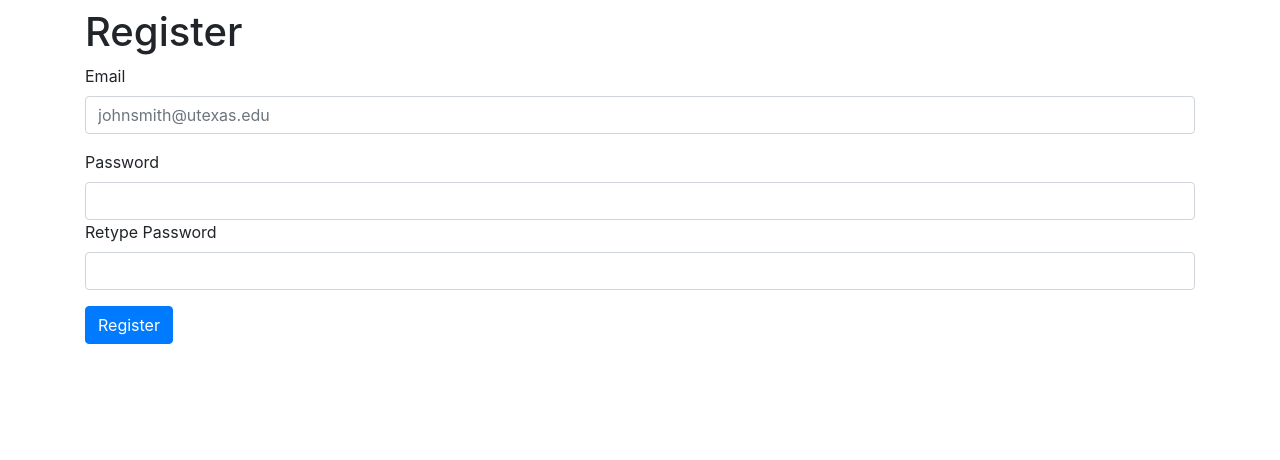
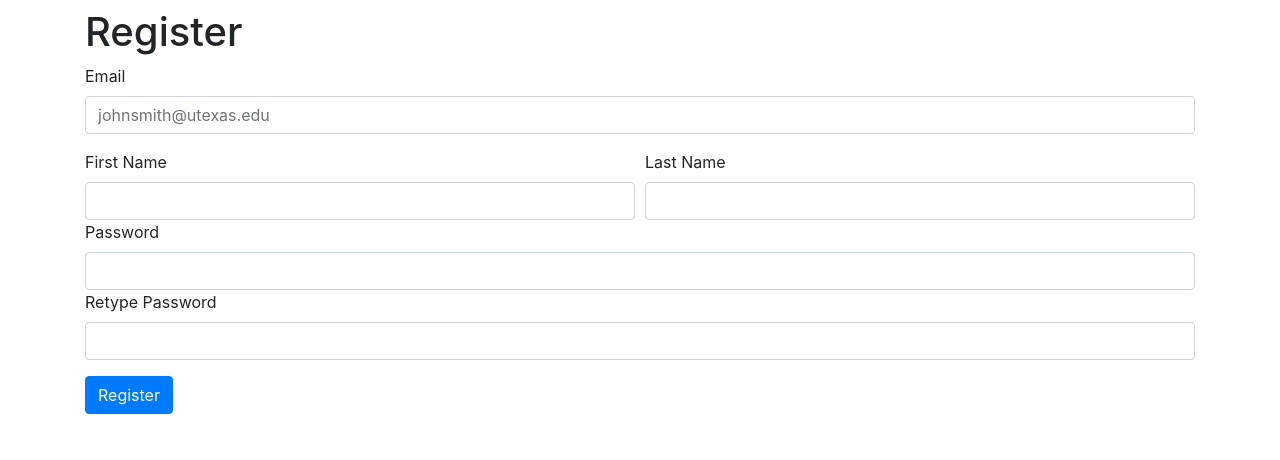
Before and after one commit to xindixu/prep-for-job, a Flask app: page /auth/register/ in a window 1280 px wide. Shown: the part 56-516 px from the top of the page. Run offline with Flask 2, Linux system fonts and the light colour scheme; some libraries are stand-ins or nearby versions.

Commit message:
Added a few more fields to the users table

```diff
--- a/app/config.py
+++ b/app/config.py
@@ -1,4 +1,4 @@
 DEBUG = True
 SECRET_KEY = 'dev'
-SQLALCHEMY_DATABASE_URI = "postgresql://periodicaidan:p1sS?i#a7lI!@localhost:5432/prepforjob"
+SQLALCHEMY_DATABASE_URI = ""
 SQLALCHEMY_TRACK_MODIFICATIONS = False
--- a/app/forms.py
+++ b/app/forms.py
@@ -2,8 +2,11 @@ from flask_wtf import FlaskForm
 from wtforms import StringField, PasswordField, SubmitField, validators
 from wtforms.csrf.core import CSRFTokenField
 
+
 class RegistrationForm (FlaskForm):
     email = StringField(u"Email", validators=[validators.DataRequired(), validators.Email("Email invalid")])
+    first_name = StringField(u"First Name", validators=[validators.DataRequired()])
+    last_name = StringField(u"Last Name", validators=[validators.DataRequired()])
     password = PasswordField(u"Password", validators=[
         validators.DataRequired(),
         validators.EqualTo("confirm_password", "Passwords must match"),
--- a/app/main.py
+++ b/app/main.py
@@ -145,9 +145,12 @@ def create_app(test_config=None):
         if request.method == 'POST' and form.validate_on_submit():
             email = form.email.data
             password = form.password.data
+            first_name = form.first_name.data
+            last_name = form.last_name.data
             try:
-                u = Users.new_member(email, password)
-                if not u:
+                u = Users.new_member(email, password, first_name, last_name)
+                if u is None:
+                    print(u)
                     flash(f"User {email} already exists", "danger")
                     return render_template("auth/register.html", form=form)
             except Exception as e:  # todo: make this more specific
@@ -183,7 +186,8 @@ def create_app(test_config=None):
 
     @app.route("/profile/<user_id>")
     def profile(user_id):
-        u = Users.query.filter_by(id=4).first()
+        u = Users.query.filter_by(id=user_id).first()
+        print(u)
         # user = {
         #     "name": "John Smith",
         #     "email": "johnsmith1@example.com",
--- a/app/templates/auth/register.html
+++ b/app/templates/auth/register.html
@@ -10,6 +10,16 @@
   <div class="form-group">
       {{ form.email.label }}
       {{ form.email(class_="form-control", placeholder="johnsmith@utexas.edu", id="email") }}
+  </div>
+  <div class="form-row">
+      <div class="col">
+          {{ form.first_name.label }}
+          {{ form.first_name(class_="form-control", id="first_name") }}
+      </div>
+      <div class="col">
+          {{ form.last_name.label }}
+          {{ form.last_name(class_="form-control", id="last_name") }}
+      </div>
   </div>
   <div class="form-group">
       {{ form.password.label }}
```
Also changed, not shown: app/models.py (+10 -6 lines), app/templates/profile.html (+12 -8 lines).
